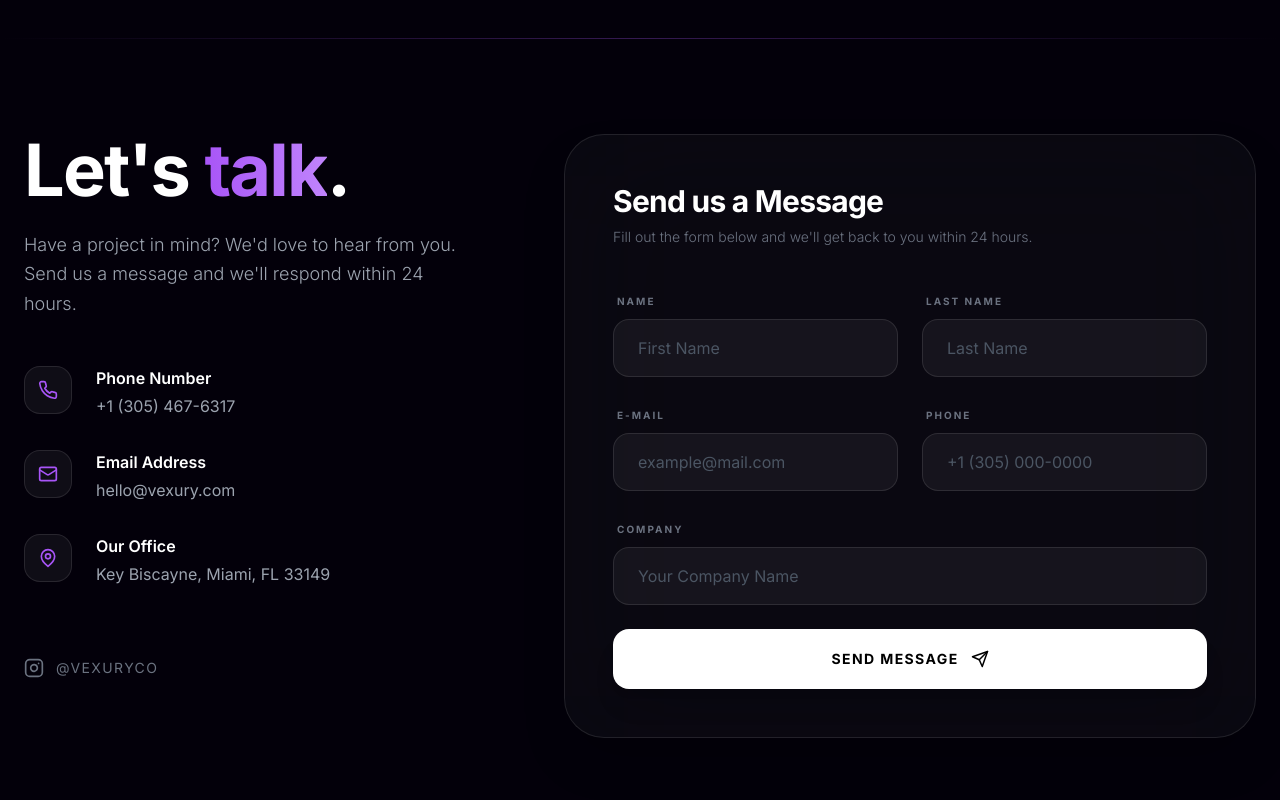
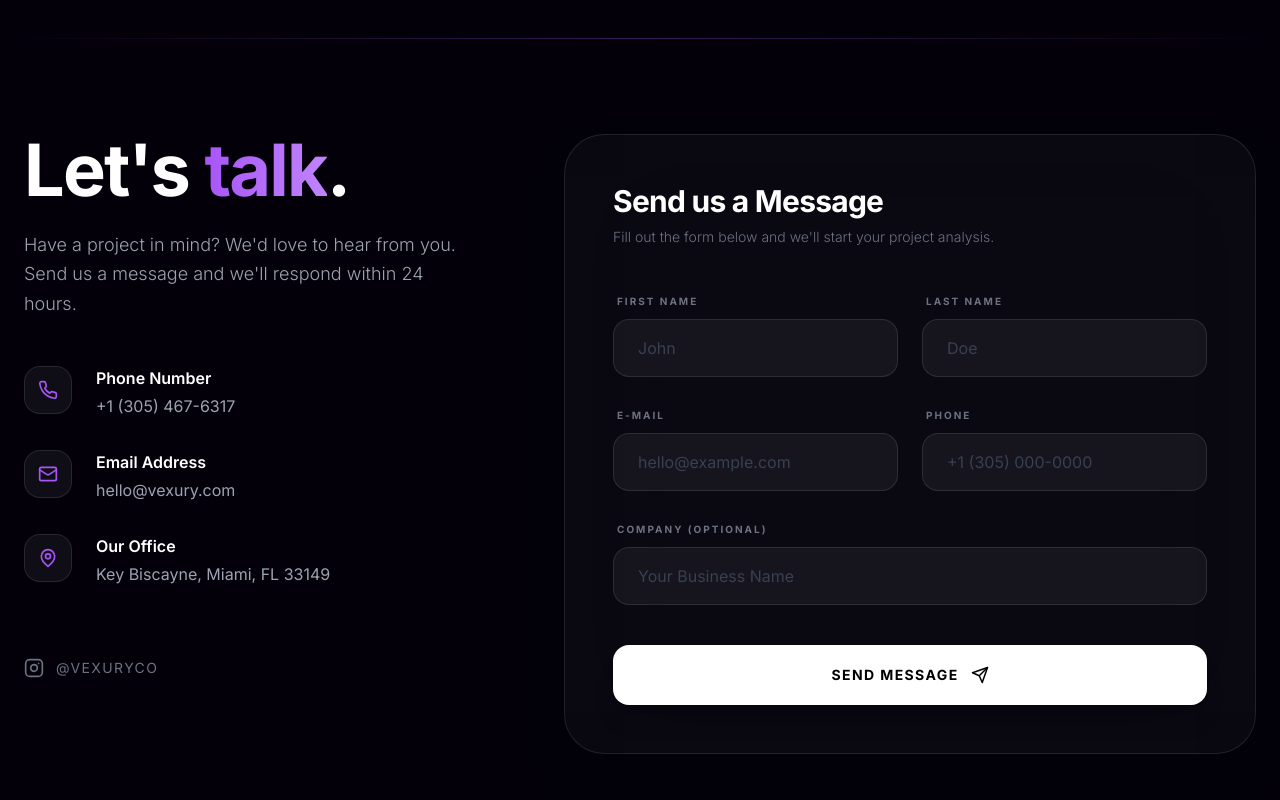
Before and after one commit to suporteescalaads-create/vexury-site, a React (Vite) app: page / in a window 1280 px wide. Shown: the part 7800-8600 px from the top of the page. Built offline with nearby package versions, Linux system fonts and the light colour scheme.

Commit message:
feat(contact): Integrate Formbricks for form submissions
Adds integration with Formbricks to track contact form submissions and user attributes. This provides better analytics and user tracking within the Formbricks platform. Also includes an error icon for visual feedback.

```diff
--- a/components/Contact.tsx
+++ b/components/Contact.tsx
@@ -1,5 +1,5 @@
 import React, { useState } from 'react';
-import { Instagram, Phone, Mail, MapPin, Send, CheckCircle2, Loader2 } from 'lucide-react';
+import { Instagram, Phone, Mail, MapPin, Send, CheckCircle2, Loader2, AlertCircle } from 'lucide-react';
 import { motion, AnimatePresence } from 'framer-motion';
 import { Logo } from './Logo';
 
@@ -20,30 +20,36 @@ export const Contact: React.FC = () => {
     setFormStatus('submitting');
 
     try {
-      // Integração Real com Formbricks
+      // 1. Enviar para o Formbricks se disponível
       if ((window as any).formbricks) {
-        // Enviamos um evento personalizado chamado 'contact_form_submit'
-        // Você deve criar essa 'Action' no painel do Formbricks para rastrear.
         (window as any).formbricks.track('contact_form_submit', {
           firstName: formData.firstName,
           lastName: formData.lastName,
           email: formData.email,
           phone: formData.phone,
           company: formData.company,
-          source: 'Vexury Footer Contact Form'
+          timestamp: new Date().toISOString(),
+          location: 'Vexury Footer Form'
         });
 
-        // Também podemos registrar como atributos do usuário se desejar
+        // Também registra atributos para identificar o usuário no painel
         (window as any).formbricks.registerAttribute('email', formData.email);
-        (window as any).formbricks.registerAttribute('firstName', formData.firstName);
+        (window as any).formbricks.registerAttribute('name', `${formData.firstName} ${formData.lastName}`);
       }
 
-      // Pequeno delay para feedback visual de carregamento
-      await new Promise(resolve => setTimeout(resolve, 1500));
+      // 2. Simular processamento para garantir que o usuário veja o feedback (UX)
+      await new Promise(resolve => setTimeout(resolve, 1800));
+
       setFormStatus('success');
+
+      // Resetar form após sucesso (caso o usuário queira enviar outro depois)
+      setFormData({ firstName: '', lastName: '', email: '', phone: '', company: '' });
+
     } catch (error) {
-      console.error('Error submitting form to Formbricks:', error);
+      console.error('Submission error:', error);
       setFormStatus('error');
+      // Volta para o estado idle após 4 segundos se der erro para tentar novamente
+      setTimeout(() => setFormStatus('idle'), 4000);
     }
   };
 
@@ -138,46 +144,59 @@ export const Contact: React.FC = () => {
             viewport={{ once: true }}
             className="lg:col-span-7"
           >
-            <div className="bg-white/[0.03] backdrop-blur-3xl border border-white/10 rounded-[2.5rem] p-8 md:p-12 relative overflow-hidden shadow-2xl">
+            <div className="bg-white/[0.03] backdrop-blur-3xl border border-white/10 rounded-[2.5rem] p-8 md:p-12 relative overflow-hidden shadow-2xl min-h-[500px] flex flex-col">
               <AnimatePresence mode="wait">
                 {formStatus === 'success' ? (
                   <MDiv
                     key="success"
-                    initial={{ opacity: 0, scale: 0.9 }}
-                    animate={{ opacity: 1, scale: 1 }}
-                    exit={{ opacity: 0, scale: 1.1 }}
-                    className="flex flex-col items-center justify-center py-20 text-center"
+                    initial={{ opacity: 0, y: 20 }}
+                    animate={{ opacity: 1, y: 0 }}
+                    exit={{ opacity: 0, y: -20 }}
+                    className="flex flex-col items-center justify-center flex-grow text-center"
                   >
-                    <div className="w-20 h-20 rounded-full bg-green-500/20 flex items-center justify-center text-green-500 mb-8 border border-green-500/30">
-                      <CheckCircle2 size={40} />
-                    </div>
-                    <h3 className="text-3xl font-bold text-white mb-4">Message Sent!</h3>
-                    <p className="text-gray-400 max-w-sm">Thank you for reaching out. We've received your inquiry and will be in touch shortly.</p>
+                    <motion.div
+                        initial={{ scale: 0 }}
+                        animate={{ scale: 1 }}
+                        transition={{ type: "spring", stiffness: 200, damping: 12, delay: 0.2 }}
+                        className="w-24 h-24 rounded-full bg-green-500/20 flex items-center justify-center text-green-500 mb-8 border border-green-500/30 shadow-[0_0_40px_rgba(34,197,94,0.2)]"
+                    >
+                      <CheckCircle2 size={48} />
+                    </motion.div>
+                    <h3 className="text-4xl font-bold text-white mb-4 tracking-tight">Message Sent!</h3>
+                    <p className="text-gray-400 max-w-sm text-lg font-light leading-relaxed">
+                      Thank you for reaching out. We've received your inquiry and our team will be in touch within <span className="text-white font-semibold">24 hours</span>.
+                    </p>
                     <button
                       onClick={() => setFormStatus('idle')}
-                      className="mt-8 text-accent hover:text-white transition-colors text-sm font-bold uppercase tracking-widest"
+                      className="mt-12 px-8 py-3 rounded-full border border-white/10 text-gray-400 hover:text-white hover:bg-white/5 transition-all text-sm font-bold uppercase tracking-widest"
                     >
                       Send another message
                     </button>
                   </MDiv>
                 ) : (
-                  <MDiv key="form" initial={{ opacity: 0 }} animate={{ opacity: 1 }} exit={{ opacity: 0 }}>
+                  <MDiv
+                    key="form"
+                    initial={{ opacity: 0 }}
+                    animate={{ opacity: 1 }}
+                    exit={{ opacity: 0 }}
+                    className="flex flex-col flex-grow"
+                  >
                     <div className="mb-10">
                       <h3 className="text-3xl font-bold text-white mb-2 tracking-tight">Send us a Message</h3>
-                      <p className="text-gray-500 text-sm font-light">Fill out the form below and we'll get back to you within 24 hours.</p>
+                      <p className="text-gray-500 text-sm font-light">Fill out the form below and we'll start your project analysis.</p>
                     </div>
 
-                    <form onSubmit={handleSubmit} className="space-y-6">
+                    <form onSubmit={handleSubmit} className="space-y-6 flex-grow">
                       <div className="grid grid-cols-1 md:grid-cols-2 gap-6">
                         <div className="space-y-2">
-                          <label className="text-[10px] uppercase tracking-[0.2em] font-bold text-gray-500 ml-1">Name</label>
+                          <label className="text-[10px] uppercase tracking-[0.2em] font-bold text-gray-500 ml-1">First Name</label>
                           <input
                             required
                             name="firstName"
-                            placeholder="First Name"
+                            placeholder="John"
                             value={formData.firstName}
                             onChange={handleChange}
-                            className="w-full bg-white/[0.05] border border-white/10 rounded-2xl px-6 py-4 text-white placeholder:text-gray-600 focus:outline-none focus:border-accent/50 focus:bg-white/[0.08] transition-all"
+                            className="w-full bg-white/[0.05] border border-white/10 rounded-2xl px-6 py-4 text-white placeholder:text-gray-700 focus:outline-none focus:border-accent/50 focus:bg-white/[0.08] transition-all"
                           />
                         </div>
                         <div className="space-y-2">
@@ -185,10 +204,10 @@ export const Contact: React.FC = () => {
                           <input
                             required
                             name="lastName"
-                            placeholder="Last Name"
+                            placeholder="Doe"
                             value={formData.lastName}
                             onChange={handleChange}
-                            className="w-full bg-white/[0.05] border border-white/10 rounded-2xl px-6 py-4 text-white placeholder:text-gray-600 focus:outline-none focus:border-accent/50 focus:bg-white/[0.08] transition-all"
+                            className="w-full bg-white/[0.05] border border-white/10 rounded-2xl px-6 py-4 text-white placeholder:text-gray-700 focus:outline-none focus:border-accent/50 focus:bg-white/[0.08] transition-all"
                           />
                         </div>
                       </div>
@@ -200,10 +219,10 @@ export const Contact: React.FC = () => {
                             required
                             type="email"
                             name="email"
-                            placeholder="example@mail.com"
+                            placeholder="hello@example.com"
                             value={formData.email}
                             onChange={handleChange}
-                            className="w-full bg-white/[0.05] border border-white/10 rounded-2xl px-6 py-4 text-white placeholder:text-gray-600 focus:outline-none focus:border-accent/50 focus:bg-white/[0.08] transition-all"
+                            className="w-full bg-white/[0.05] border border-white/10 rounded-2xl px-6 py-4 text-white placeholder:text-gray-700 focus:outline-none focus:border-accent/50 focus:bg-white/[0.08] transition-all"
                           />
                         </div>
                         <div className="space-y-2">
@@ -214,35 +233,51 @@ export const Contact: React.FC = () => {
                             placeholder="+1 (305) 000-0000"
                             value={formData.phone}
                             onChange={handleChange}
-                            className="w-full bg-white/[0.05] border border-white/10 rounded-2xl px-6 py-4 text-white placeholder:text-gray-600 focus:outline-none focus:border-accent/50 focus:bg-white/[0.08] transition-all"
+                            className="w-full bg-white/[0.05] border border-white/10 rounded-2xl px-6 py-4 text-white placeholder:text-gray-700 focus:outline-none focus:border-accent/50 focus:bg-white/[0.08] transition-all"
                           />
                         </div>
                       </div>
 
                       <div className="space-y-2">
-                        <label className="text-[10px] uppercase tracking-[0.2em] font-bold text-gray-500 ml-1">Company</label>
+                        <label className="text-[10px] uppercase tracking-[0.2em] font-bold text-gray-500 ml-1">Company (Optional)</label>
                         <input
                           name="company"
-                          placeholder="Your Company Name"
+                          placeholder="Your Business Name"
                           value={formData.company}
                           onChange={handleChange}
-                          className="w-full bg-white/[0.05] border border-white/10 rounded-2xl px-6 py-4 text-white placeholder:text-gray-600 focus:outline-none focus:border-accent/50 focus:bg-white/[0.08] transition-all"
+                          className="w-full bg-white/[0.05] border border-white/10 rounded-2xl px-6 py-4 text-white placeholder:text-gray-700 focus:outline-none focus:border-accent/50 focus:bg-white/[0.08] transition-all"
                         />
                       </div>
 
+                      <div className="pt-4">
                         <button
                           disabled={formStatus === 'submitting'}
-                        className="w-full py-5 bg-white text-black rounded-2xl font-bold flex items-center justify-center gap-3 hover:bg-accent hover:text-white transition-all duration-500 shadow-xl relative overflow-hidden group disabled:opacity-50 mt-4"
+                          className="w-full py-5 bg-white text-black rounded-2xl font-bold flex items-center justify-center gap-3 hover:bg-accent hover:text-white transition-all duration-500 shadow-xl relative overflow-hidden group disabled:opacity-70"
                         >
                           {formStatus === 'submitting' ? (
+                            <div className="flex items-center gap-3">
                               <Loader2 className="animate-spin" size={20} />
+                              <span className="uppercase tracking-widest text-sm">Processing...</span>
+                            </div>
                           ) : (
                             <>
                               <span className="uppercase tracking-widest text-sm">Send Message</span>
                               <Send size={18} className="group-hover:translate-x-1 group-hover:-translate-y-1 transition-transform" />
                             </>
                           )}
+                          <div className="absolute inset-0 bg-gradient-to-r from-transparent via-white/20 to-transparent skew-x-12 translate-x-[-150%] group-hover:animate-shimmer" />
                         </button>
+
+                        {formStatus === 'error' && (
+                          <MDiv
+                            initial={{ opacity: 0, y: 10 }}
+                            animate={{ opacity: 1, y: 0 }}
+                            className="mt-4 flex items-center justify-center gap-2 text-red-500 text-xs font-bold uppercase tracking-wider"
+                          >
+                            <AlertCircle size={14} /> Something went wrong. Please try again.
+                          </MDiv>
+                        )}
+                      </div>
                     </form>
                   </MDiv>
                 )}
```
Lines whose indentation alone changed are shown as unchanged.
